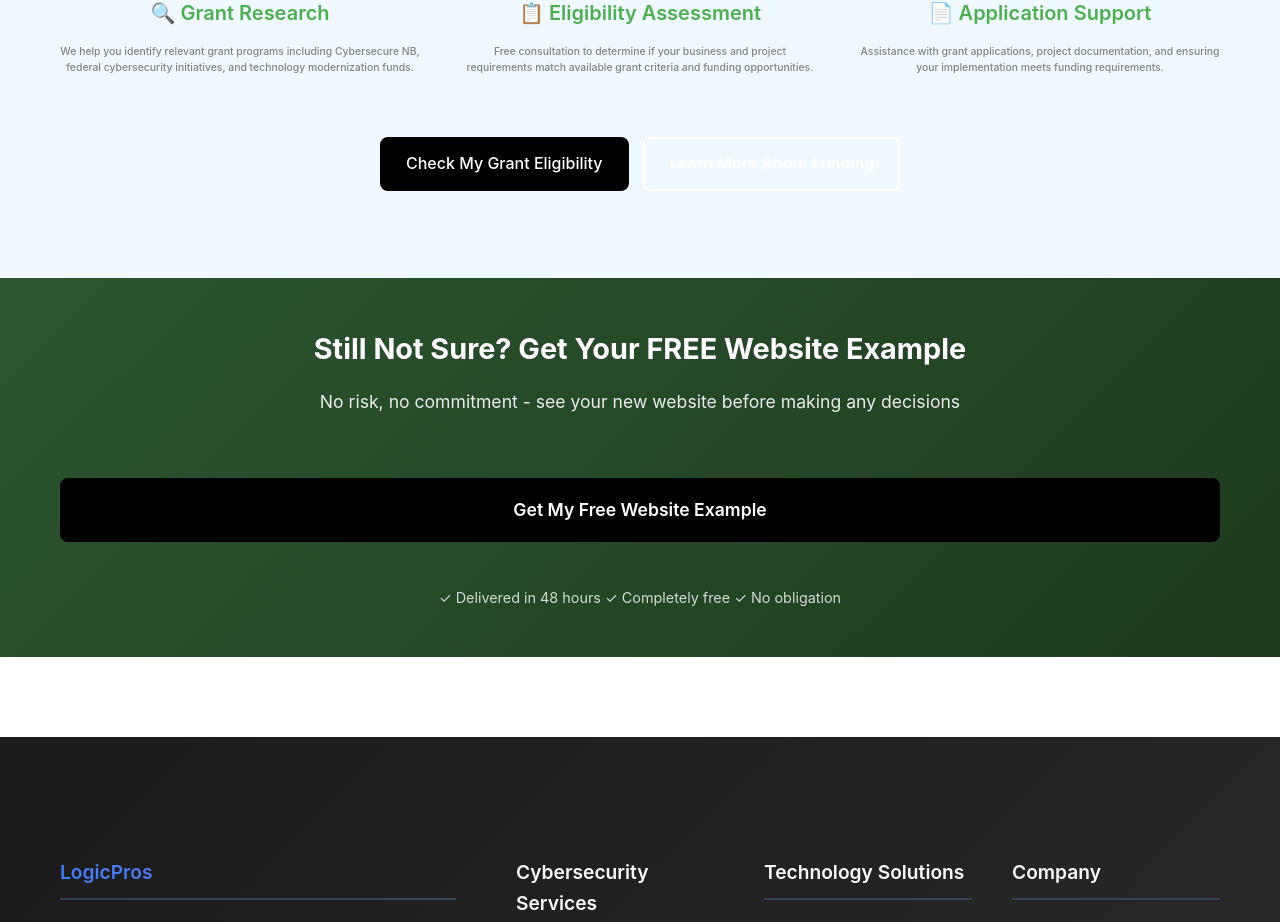
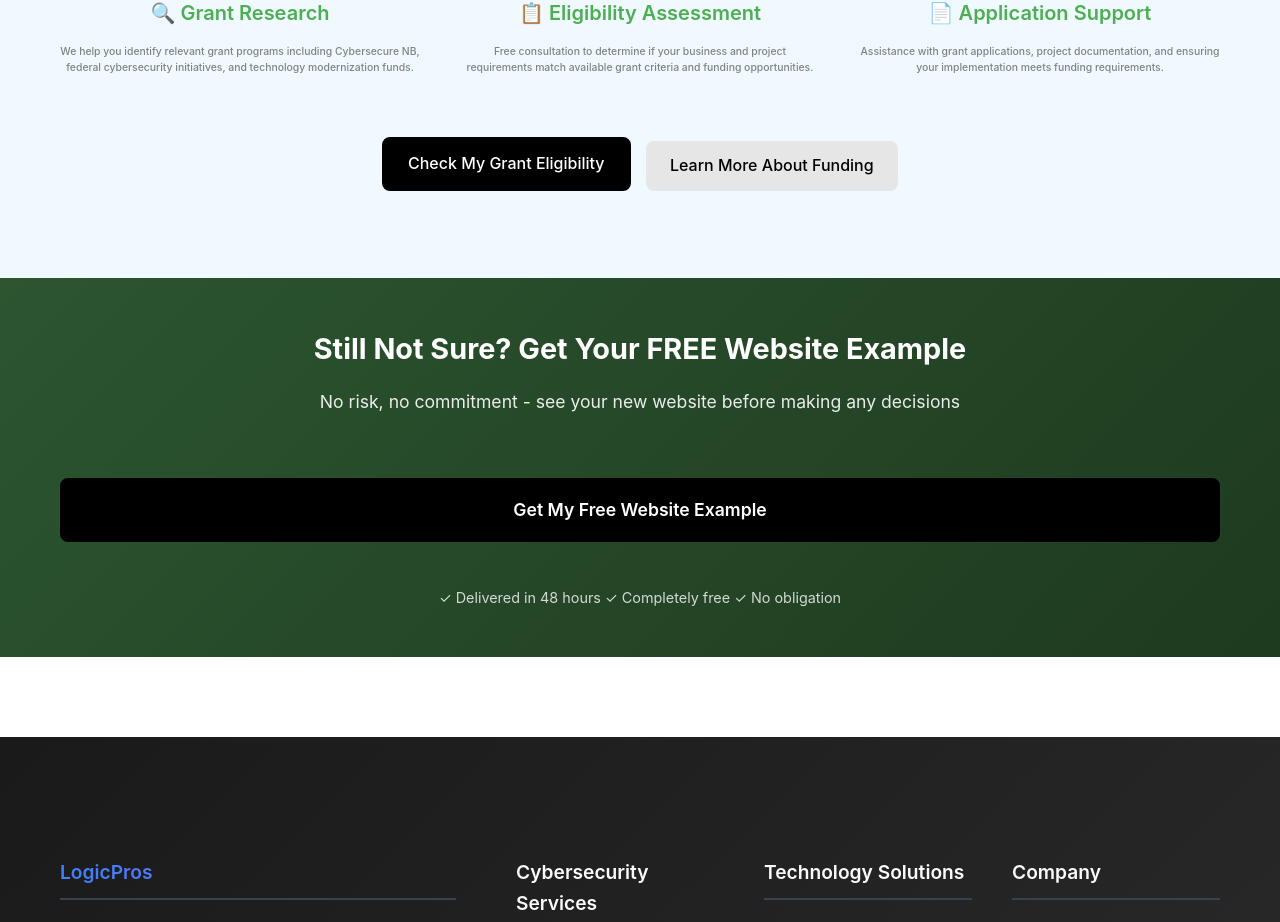
Before and after one commit to aaronthehef/LogicPros, a React (Create React App) app: page / in a window 1280 px wide. Shown: the part 7755-8677 px from the top of the page. Built offline with nearby package versions, Linux system fonts and the light colour scheme.

Commit message:
Fix invisible 'Learn More About Funding' button by changing to btn-secondary

```diff
--- a/src/ResponsiveLandingPage.js
+++ b/src/ResponsiveLandingPage.js
@@ -420,7 +420,7 @@
               <a href="/contact" className="btn btn-primary" style={{ marginRight: '15px' }}>
                 Check My Grant Eligibility
               </a>
-              <a href="/contact" className="btn btn-outline">
+              <a href="/contact" className="btn btn-secondary">
                 Learn More About Funding
               </a>
             </div>
```
